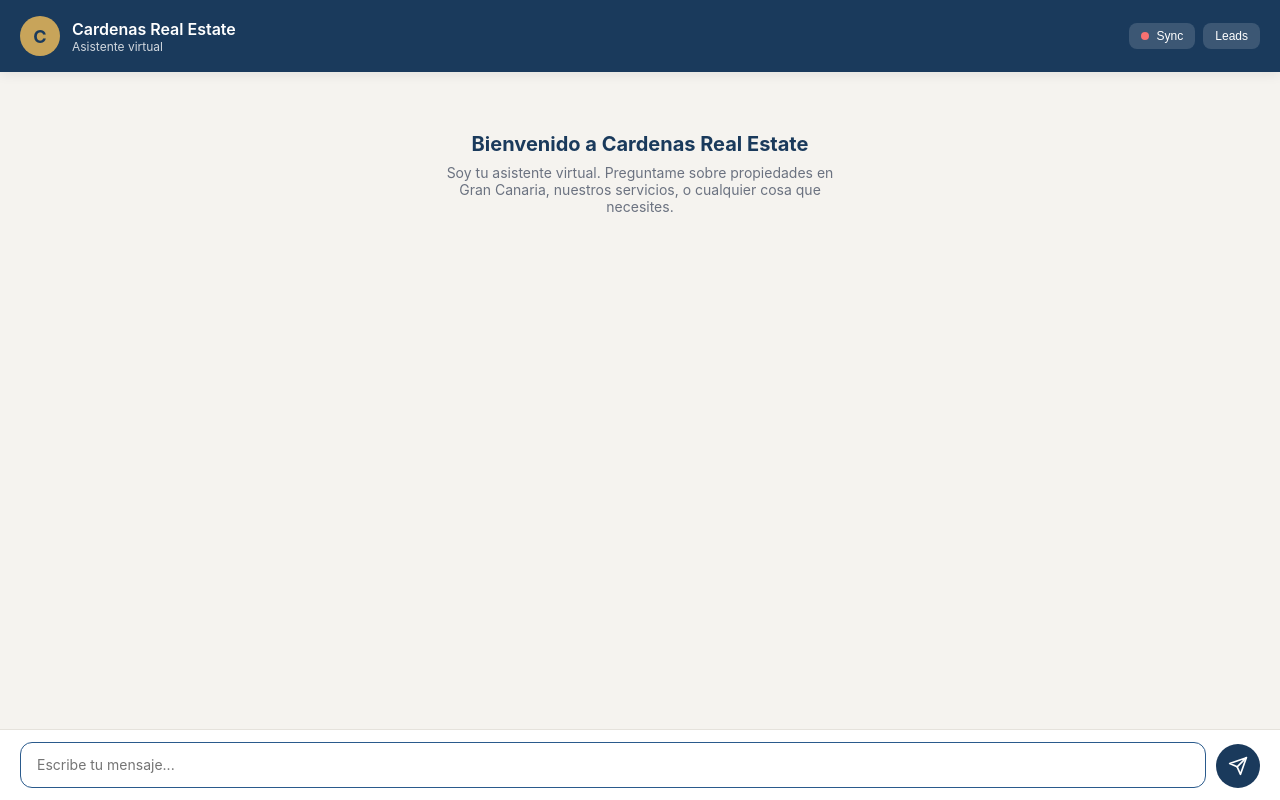
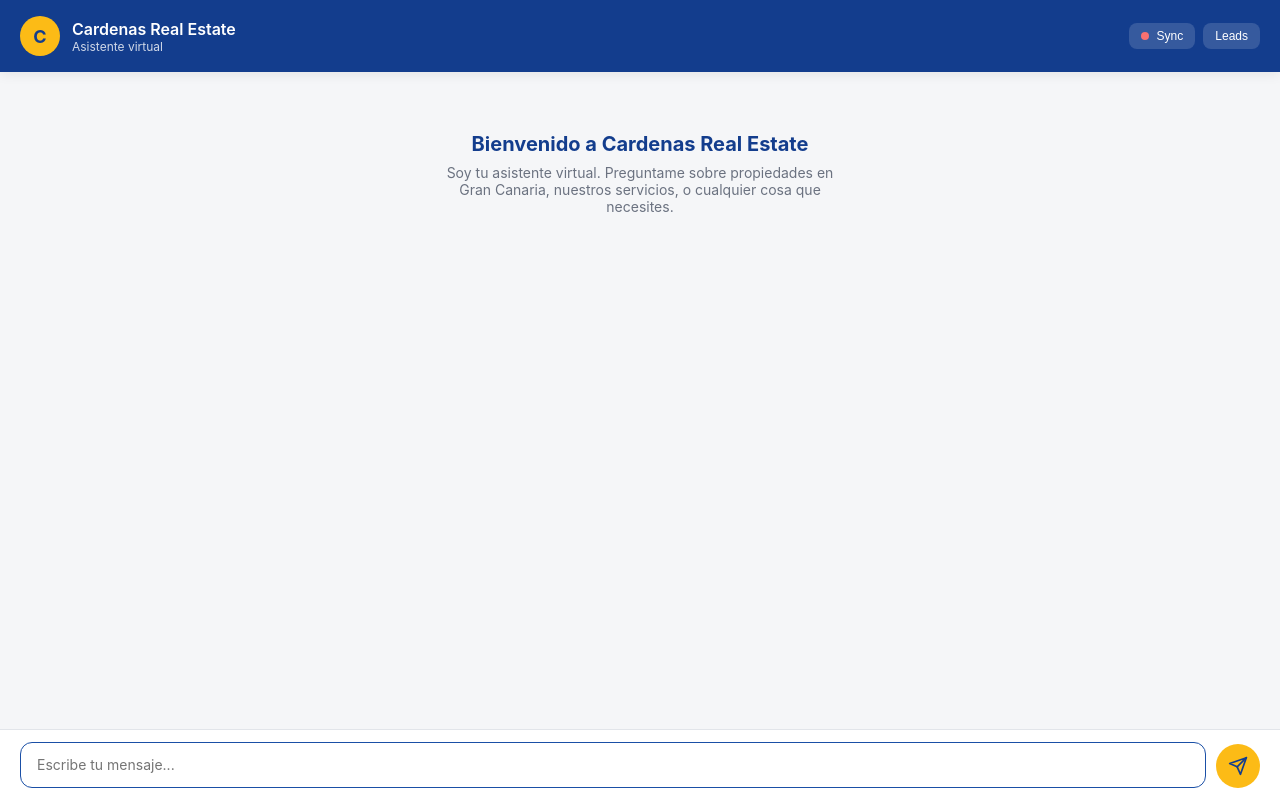
Before and after one commit to tobias101004/MODELIA, a Flask app: page /chatbot/ in a window 1280 px wide. Run offline with Flask 3, Linux system fonts and the light colour scheme.

Commit message:
Update chatbot UI to Cárdenas brand colors (blue #133d8d, yellow #fcbb16)
Co-Authored-By: Claude Opus 4.6 (1M context) <noreply@anthropic.com>

```diff
--- a/Code/chatbot/templates/chat.html
+++ b/Code/chatbot/templates/chat.html
@@ -6,14 +6,14 @@
 <title>Cárdenas Real Estate — Chat</title>
 <style>
   :root {
-    --primary: #1a3a5c;
-    --primary-light: #2a5a8c;
-    --accent: #c8a45a;
-    --bg: #f5f3ef;
+    --primary: #133d8d;
+    --primary-light: #1a4fa6;
+    --accent: #fcbb16;
+    --bg: #f5f6f8;
     --white: #ffffff;
     --text: #2c2c2c;
     --text-light: #6b7280;
-    --border: #e5e2dc;
+    --border: #e2e5ea;
     --shadow: 0 2px 12px rgba(0,0,0,0.08);
     --radius: 16px;
   }
@@ -214,8 +214,8 @@
   }
   .send-btn {
     width: 44px; height: 44px;
-    background: var(--primary);
-    color: var(--white);
+    background: var(--accent);
+    color: var(--primary);
     border: none;
     border-radius: 50%;
     cursor: pointer;
@@ -223,7 +223,7 @@
     transition: background 0.2s, transform 0.1s;
     flex-shrink: 0;
   }
-  .send-btn:hover { background: var(--primary-light); }
+  .send-btn:hover { background: #e5a914; }
   .send-btn:active { transform: scale(0.95); }
   .send-btn:disabled { opacity: 0.4; cursor: not-allowed; }
   .send-btn svg { width: 20px; height: 20px; }
@@ -259,7 +259,7 @@
     padding: 8px 20px; border-radius: 8px;
     font-size: 14px; cursor: pointer; border: none;
   }
-  .btn-primary { background: var(--primary); color: var(--white); }
+  .btn-primary { background: var(--accent); color: var(--primary); font-weight: 600; }
   .btn-primary:disabled { opacity: 0.5; }
   .btn-secondary { background: var(--border); color: var(--text); }
   .sync-status { font-size: 13px; color: var(--text-light); margin-bottom: 16px; }
```
